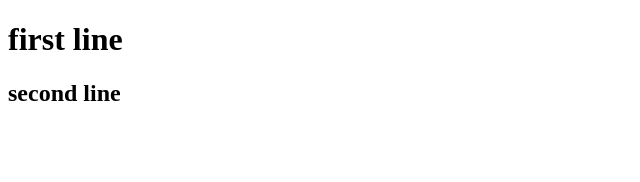
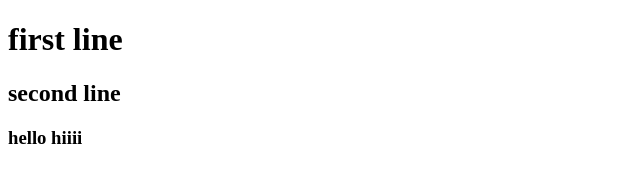
Before and after one commit to 21r01a0586/test2, a plain HTML site: page index.html in a window 1280 px wide. Shown: the whole page, without its empty margins (0-640 px from the left). Drawn offline with Linux system fonts and the light colour scheme.

Commit message:
Update index.html

```diff
--- a/index.html
+++ b/index.html
@@ -8,5 +8,6 @@
 <body>
     <h1>first line</h1>
     <h2>second line</h2>
+    <h3>hello hiiii</h3>
 </body>
 </html>
```
